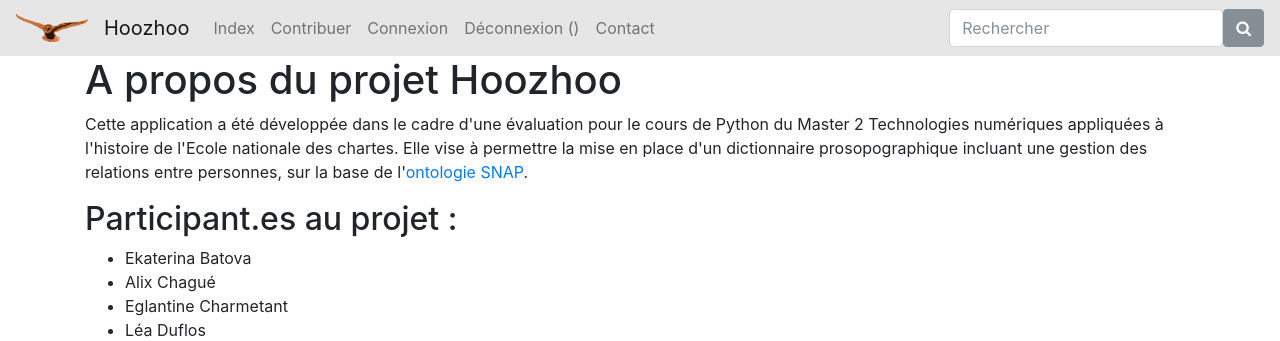
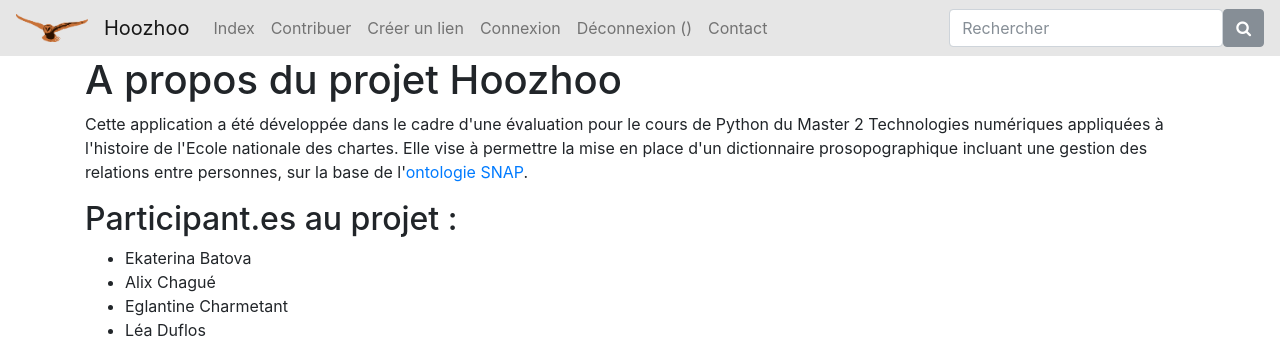
Before and after one commit to Chartes-TNAH/dico-proso, a Flask app: page /a-propos in a window 1280 px wide. Shown: the top 341 px of the page. Run offline with Flask 2, Linux system fonts and the light colour scheme; some libraries are stand-ins or nearby versions.

Commit message:
ajout du lien vers creer_lien dans le conteneur

```diff
--- a/hoozhoo/templates/conteneur.html
+++ b/hoozhoo/templates/conteneur.html
@@ -16,6 +16,9 @@
 						</li>
 						<li class="nav-item">
 							<a class="nav-link" href="#">Contribuer</a>
+						</li>
+						<li class="nav-item">
+							<a class="nav-link" href="{{url_for("creer_lien")}}">Créer un lien</a>
 						</li>
 						<li class="nav-item">
 							<a class="nav-link" href="#">Connexion</a>
```
